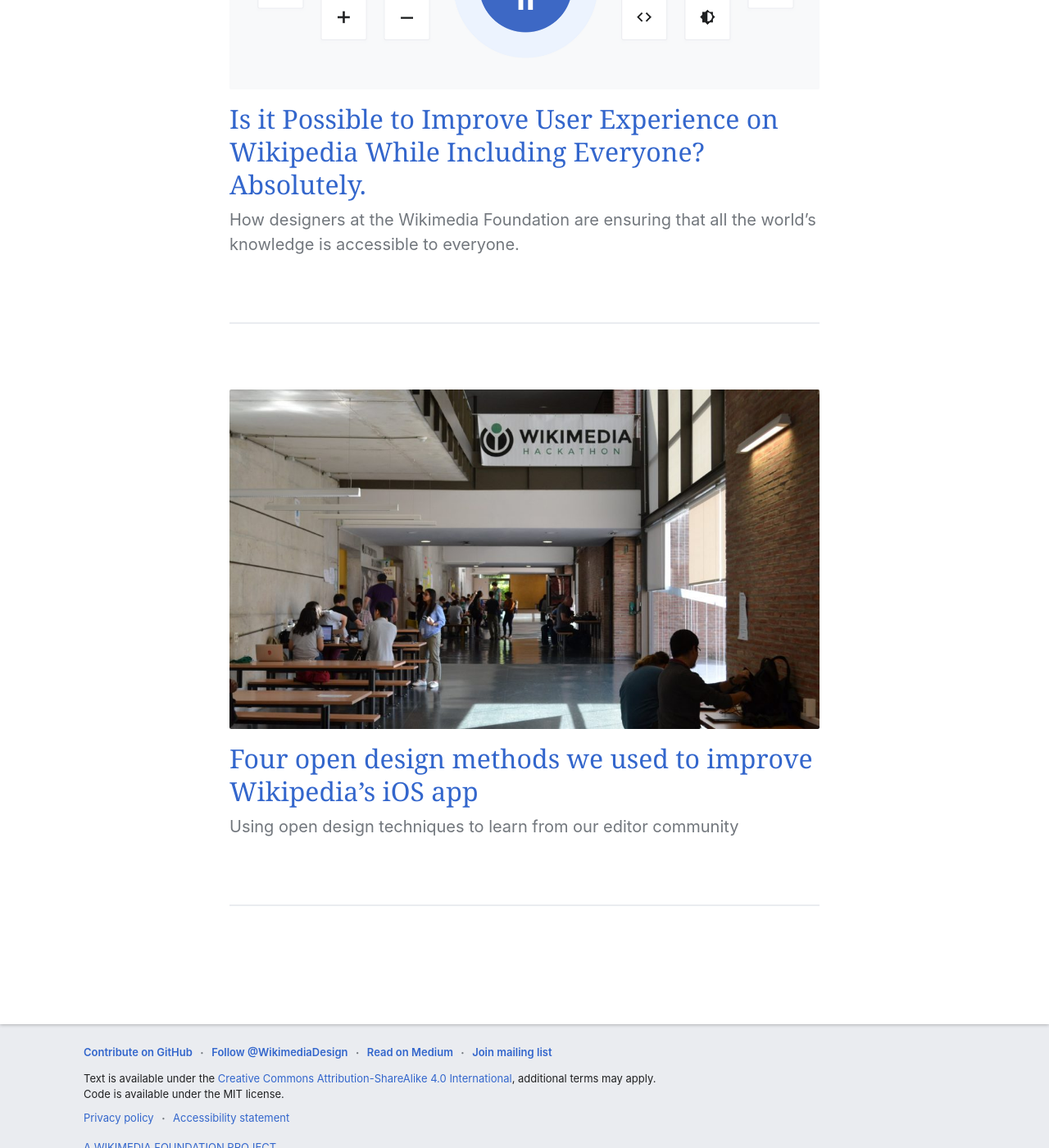
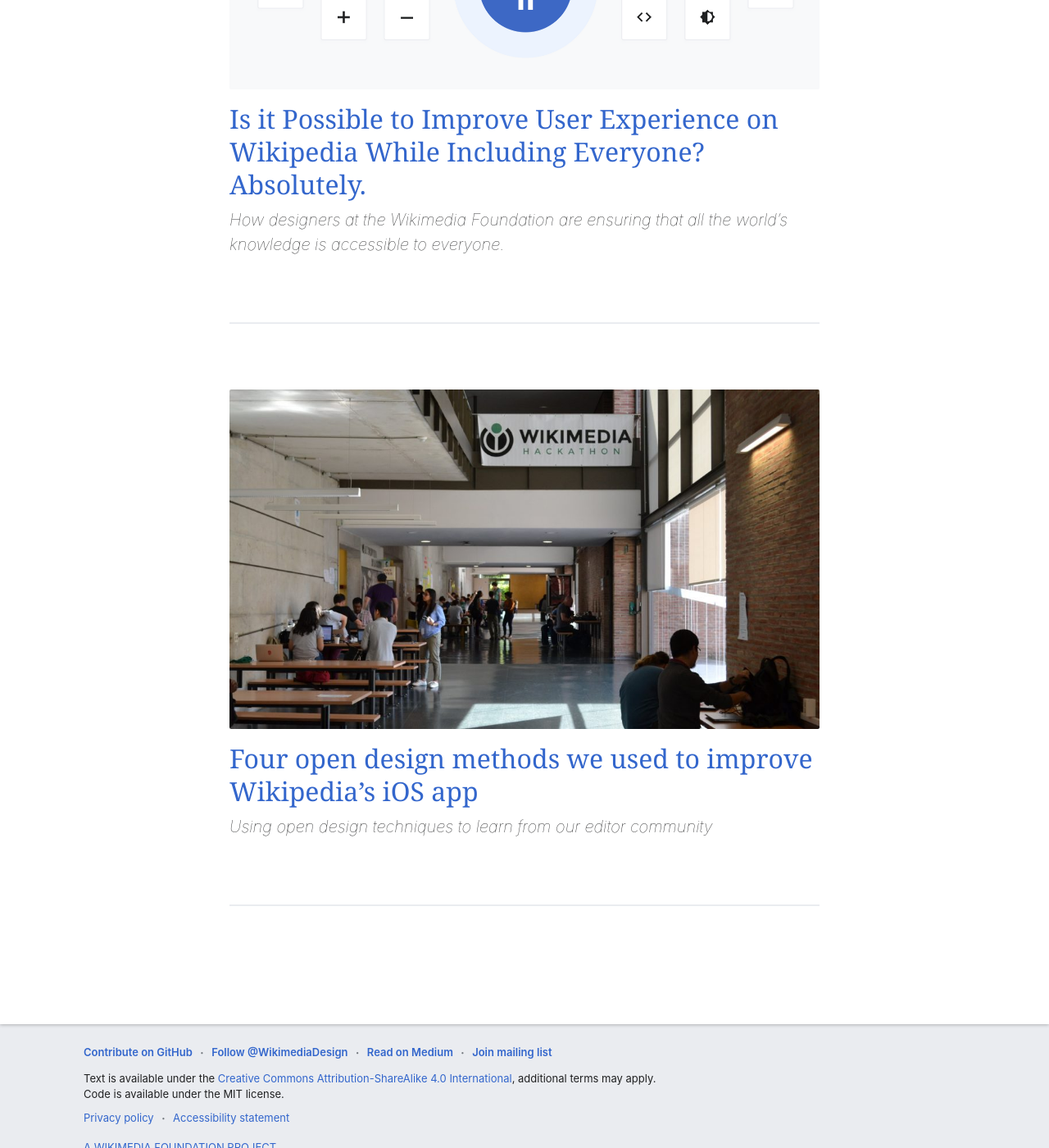
Before and after one commit to wikimedia/design-blog, a Jekyll site: the page built from index.markdown, in a window 1280 px wide and 1400 px high, scrolled down 289 px. Shown: the whole window at 82% size. Built offline with Jekyll 4.4.1, drawn with Linux system fonts in a browser that asks for light colours; some web fonts are replaced.

Commit message:
fix: change post__excerpt styles
Change-Id: I707ff4264ffc9659e20620a7d5fc88f226739547

```diff
--- a/assets/styles/wmui-blog.css
+++ b/assets/styles/wmui-blog.css
@@ -15,7 +15,8 @@
 
 .post__excerpt {
   font-size: 2rem;
-  color: #72777d;
+  font-weight: 100;
+  font-style: italic;
 }
 
 .post__title {
```
Also changed, not shown: 2 other files.
